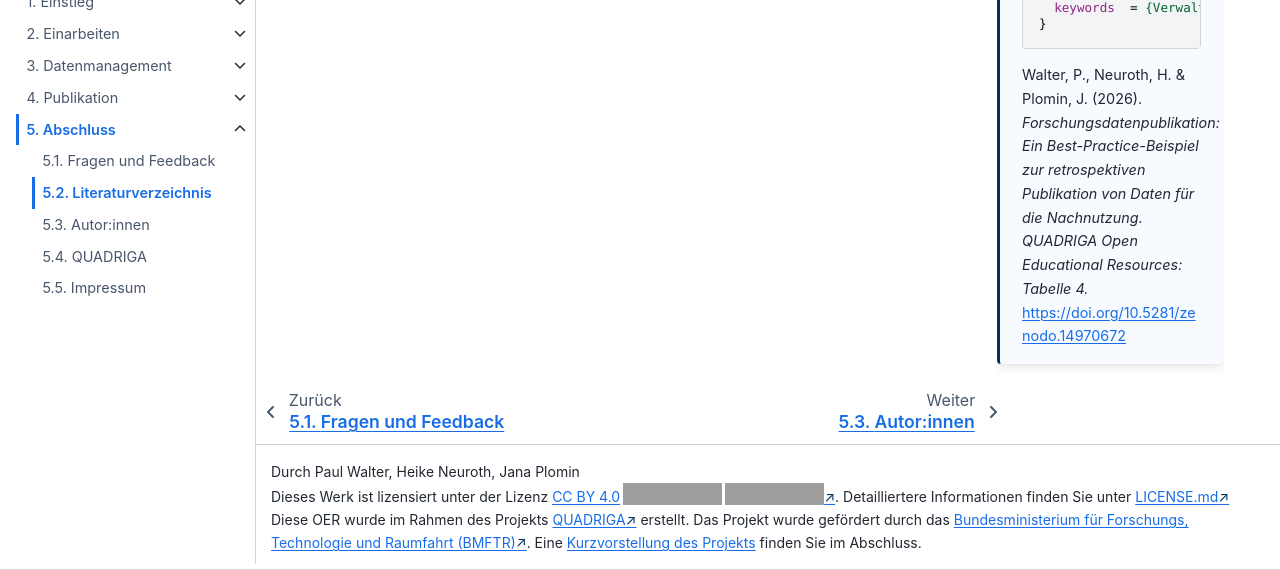
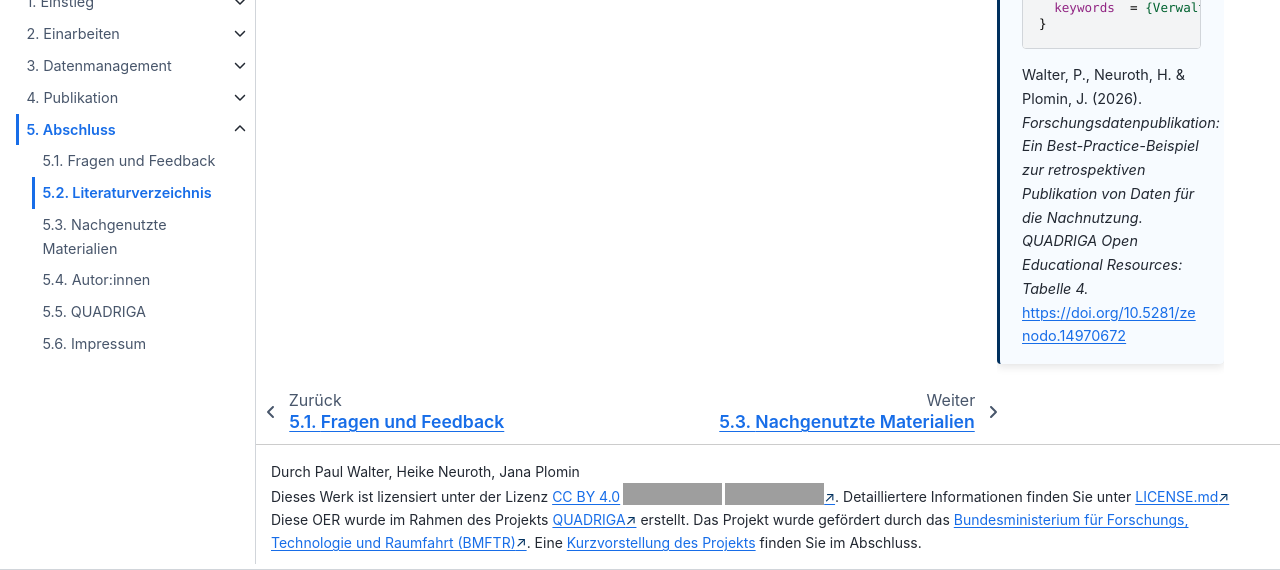
Before and after one commit to quadriga-dk/Tabelle-Fallstudie-4, a Jupyter Book: the page built from Kapitel5_Abschluss/literaturverzeichnis.md, in a window 1280 px wide, cut to the strip 336-906 px from the top of the page. Built offline with Jupyter Book 1.0.4 settings and Sphinx 7.4.7 and the Sphinx Book theme 1.1.4, drawn with Linux system fonts in a browser that asks for light colours; part of the change alters nothing that is shown; grey boxes are pictures that could not be loaded.

Commit message:
fixed bug

```diff
--- a/_toc.yml
+++ b/_toc.yml
@@ -32,6 +32,7 @@ chapters:
     sections:
       - file: Kapitel5_Abschluss/fragen_und_feedback
       - file: Kapitel5_Abschluss/literaturverzeichnis
+      - file: Kapitel5_Abschluss/materialien
       - file: Kapitel5_Abschluss/authors
       - file: Kapitel5_Abschluss/quadriga
       - file: Kapitel5_Abschluss/impressum
--- a/references.bib
+++ b/references.bib
@@ -599,7 +599,7 @@ eprint = {https://doi.org/10.1080/00031305.2017.1375989}
   author       = {{Tools for Data}},
   title        = {36 Best Data Quality Tools in 2026},
   year         = {2026},
-  url          = {https://toolsfordata.com/},  % Die genaue URL kannst du bei Bedarf noch exakt anpassen
+  url          = {https://toolsfordata.com/},
   note         = {Blog-Beitrag auf Tools for Data}
 }
 
```
